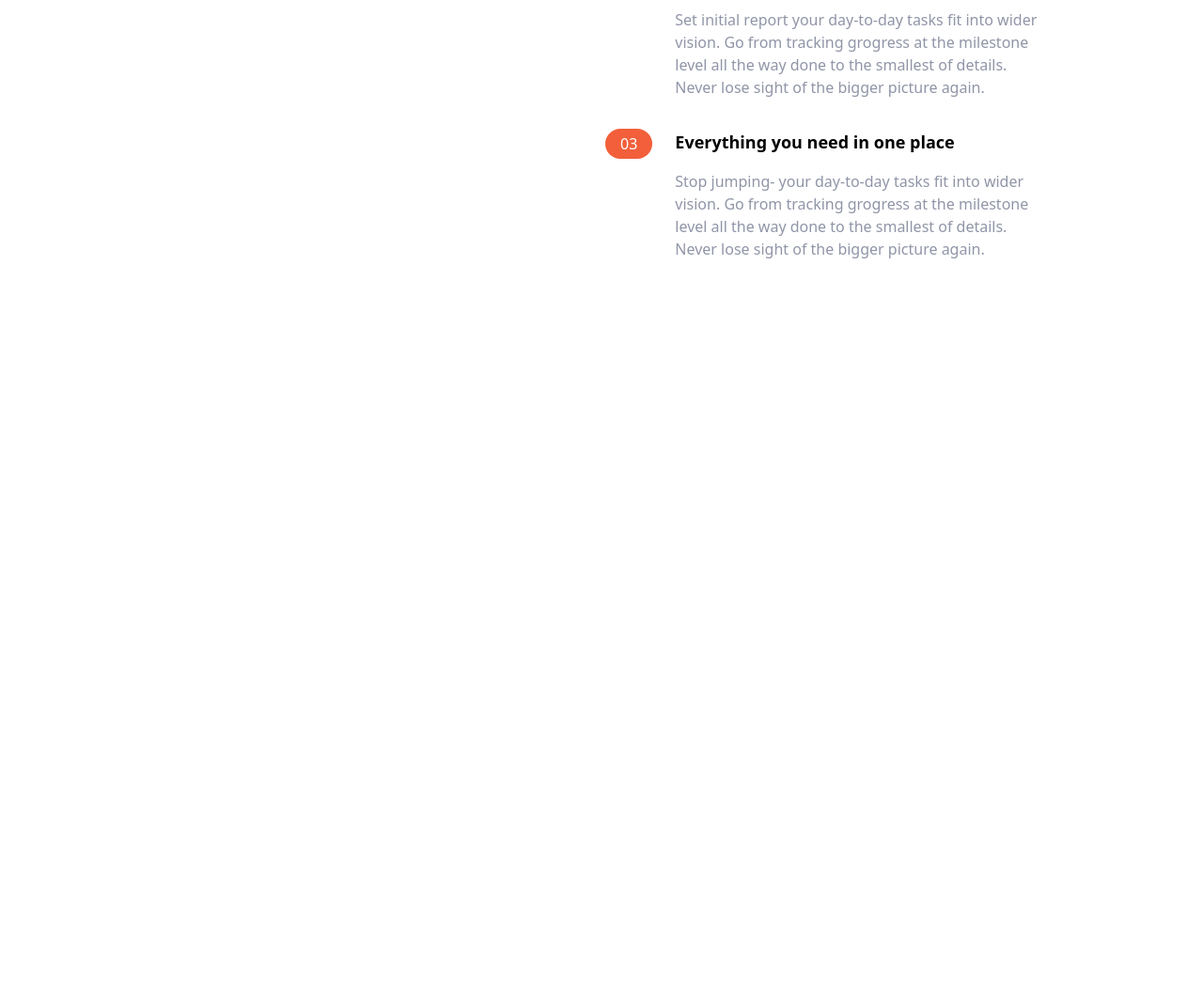
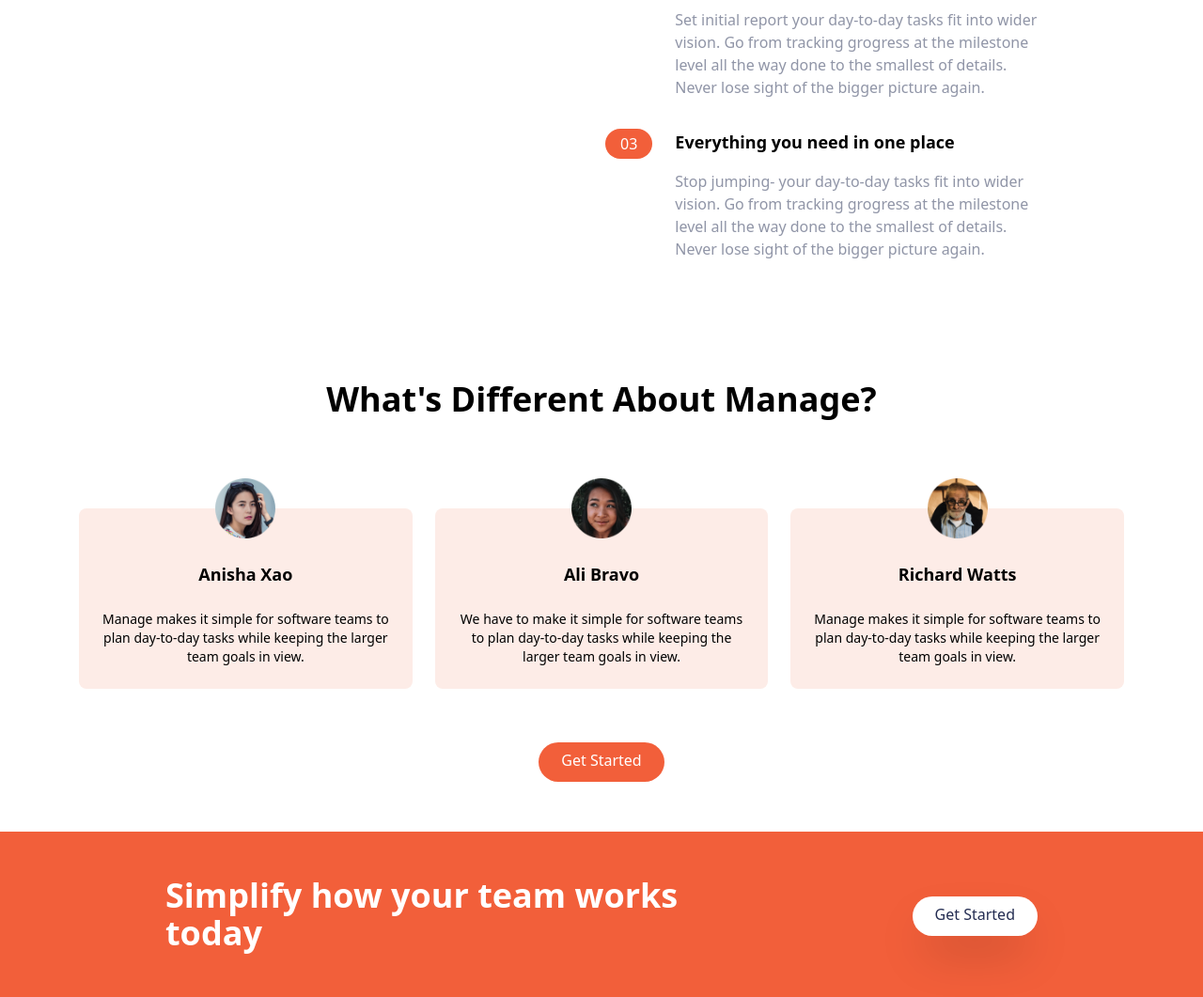
Before and after one commit to towficaziz/tailwind-project, a website: page index.html in a window 1280 px wide. Shown: the part 911-1972 px from the top of the page at 94% size. Before the commit the page ends 1188 px from the top, so only its background shows below. Drawn offline with Linux system fonts and the light colour scheme.

Commit message:
Add Testimonials, CTA Section

```diff
--- a/index.html
+++ b/index.html
@@ -27,7 +27,7 @@
             <a href="#" class="hover:text-darkGrayishBlue">Community</a>
         </div>
         <!-- Button -->
-        <a href="" class="hidden p-3 px-6 pt-2 text-white bg-brightRed
+        <a href="#" class="hidden p-3 px-6 pt-2 text-white bg-brightRed
         rounded-full baseline hover:bg-brightRedLight md:block">Get Started</a>
     </div>
   </nav>
@@ -150,5 +150,73 @@
         </div>
     </div>
   </section>
+  <!-- Testimonials  -->
+  <section id="testimonials">
+    <!-- Container to heading and testm blocks  -->
+    <div class="max-w-6xl px-5 mx-auto mt-32 text-center">
+        <!-- Heading  -->
+        <h2 class="text-4xl font-bold text-center">
+            What's Different About Manage?
+        </h2>
+        <!-- Testimonials Container  -->
+        <div class="flex flex-col mt-24 md:flex-row md:space-x-6">
+            <!-- Testimonial 1  -->
+            <div class="flex flex-col items-center p-6 space-y-6
+                rounded-lg bg-brightRedSupLight md:w-1/3">
+                <img src="img/avatar-anisha.png" class="w-16 -mt-14" alt="">
+                <h5 class="text-lg font-bold">Anisha Xao</h5>
+                <p class="text-sm text-darkGreyishBlue">
+                    Manage makes it simple for software teams to plan day-to-day tasks
+                    while keeping the larger team goals in view.
+                </p>
+            </div>
+            <!-- Testimonial 2  -->
+            <div class="hidden flex-col items-center p-6 space-y-6
+                rounded-lg bg-brightRedSupLight md:flex md:w-1/3">
+                <img src="img/avatar-ali.png" class="w-16 -mt-14" alt="">
+                <h5 class="text-lg font-bold">Ali Bravo</h5>
+                <p class="text-sm text-darkGreyishBlue">
+                    We have to make it simple for software teams to plan day-to-day tasks
+                    while keeping the larger team goals in view.
+                </p>
+            </div>
+            <!-- Testimonial 3  -->
+            <div class="hidden flex flex-col items-center p-6 space-y-6
+                rounded-lg bg-brightRedSupLight  md:flex md:w-1/3">
+                <img src="img/avatar-richard.png" class="w-16 -mt-14" alt="">
+                <h5 class="text-lg font-bold">Richard Watts</h5>
+                <p class="text-sm text-darkGreyishBlue">
+                    Manage makes it simple for software teams to plan day-to-day tasks
+                    while keeping the larger team goals in view.
+                </p>
+            </div>
+        </div>
+        <!-- Button  -->
+        <div class="my-16">
+            <a href="" class="p-3 px-6 pt-2 text-white bg-brightRed
+            rounded-full baseline hover:bg-brightRedLight">
+        Get Started</a>
+        </div>
+    </div>
+</section>
+<!-- CTA Section  -->
+<section id="cta" class="bg-brightRed">
+    <!-- Flex Container  -->
+    <div class="container flex flex-col items-center justify-between px-6
+    py-24 mx-auto space-y-12 md:py-12 md:flex-row md:space-y-0">
+    <!-- Heading  -->
+    <h2 class="text-5xl font-bold leading-tight text-center text-white
+    md:text-4xl md:max-w-xl md:text-left">
+        Simplify how your team works today
+    </h2>
+        <!-- Button  -->
+        <div>
+            <a href="" class="p-3 px-6 pt-2 text-darkBlue bg-white
+            rounded-full shadow-2xl baseline hover:bg-gray-300">
+        Get Started</a>
+        </div>
+    </div>
+
+</section>
 </body>
 </html>
```
Also changed, not shown: css/main.css.
